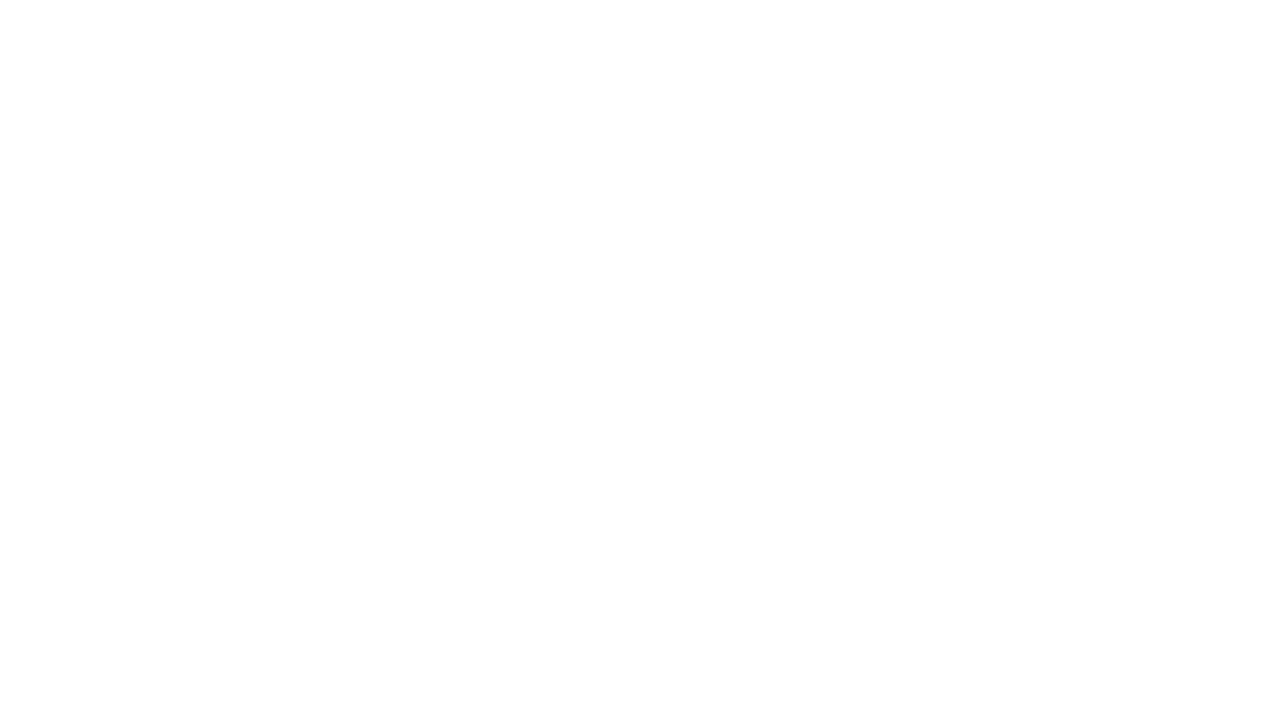
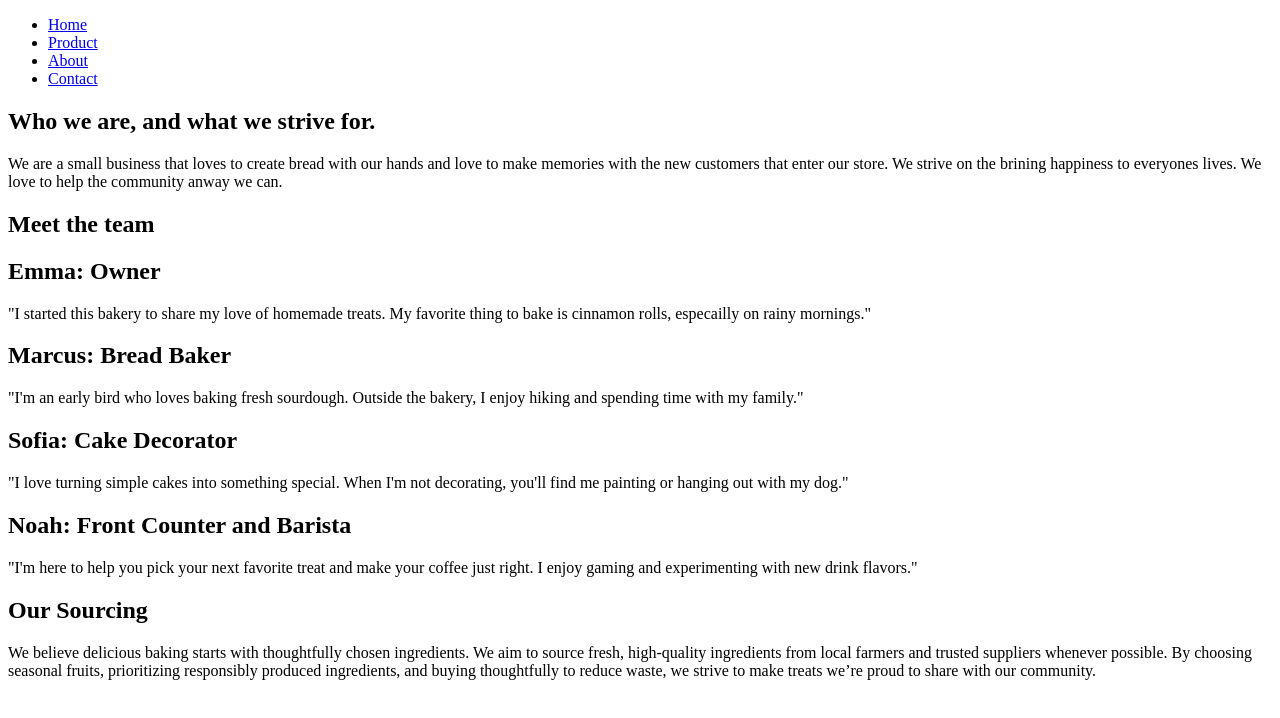
Before and after one commit to jkoebrick44/North-Star-Bakery, a plain HTML site: page about.html in a window 1280 px wide. Drawn offline with Linux system fonts and the light colour scheme.

Commit message:
About page

```diff
--- a/about.html
+++ b/about.html
@@ -1,2 +1,45 @@
 <!DOCTYPE html>
 <html lang="en"></html>
+<head>
+    <meta charset="UTF-8">
+    <title>About Us and Our Product</title>
+</head>
+<body>
+    <nav aria-label="Primary">
+            <ul>
+                <li><a href="index.html">Home</a></li>
+                <li><a href="products.html" aria-current="page">Product</a></li>
+                <li><a href="about.html">About<a></li>
+                <li><a href="contact.html">Contact</a></li>
+
+            </ul>
+     </nav>
+
+    <header>
+        <section>
+        <h1>Who we are, and what we strive for.</h1>
+            <p>We are a small business that loves to create bread with our hands and love to make memories
+            with the new customers that enter our store. We strive on the brining happiness to everyones
+            lives. We love to help the community anway we can.
+            </p>
+        </section>
+        <section>
+        <h1> Meet the team</h1>
+        <h2>Emma: Owner</h2>
+            <p>"I started this bakery to share my love of homemade treats. My favorite thing to bake is cinnamon rolls, especailly on rainy mornings."</p>
+        <h2>Marcus: Bread Baker</h2>
+            <p>"I'm an early bird who loves baking fresh sourdough. Outside the bakery, I enjoy hiking and spending time with my family."</p>
+        <h2>Sofia: Cake Decorator</h2>
+            <p>"I love turning simple cakes into something special. When I'm not decorating, you'll find me painting or hanging out with my dog."</p>
+        <h2>Noah: Front Counter and Barista</h2>
+            <p>"I'm here to help you pick your next favorite treat and make your coffee just right. I enjoy gaming and experimenting with new drink flavors."</p>
+        </section>
+    </header>
+
+    <main>
+        <section>
+            <h1>Our Sourcing</h1>
+            <p>We believe delicious baking starts with thoughtfully chosen ingredients. We aim to source fresh, high-quality ingredients from local farmers and trusted suppliers whenever possible. By choosing seasonal fruits, prioritizing responsibly produced ingredients, and buying thoughtfully to reduce waste, we strive to make treats we’re proud to share with our community.</p>
+        </section>
+    </main>
+</body>
```
